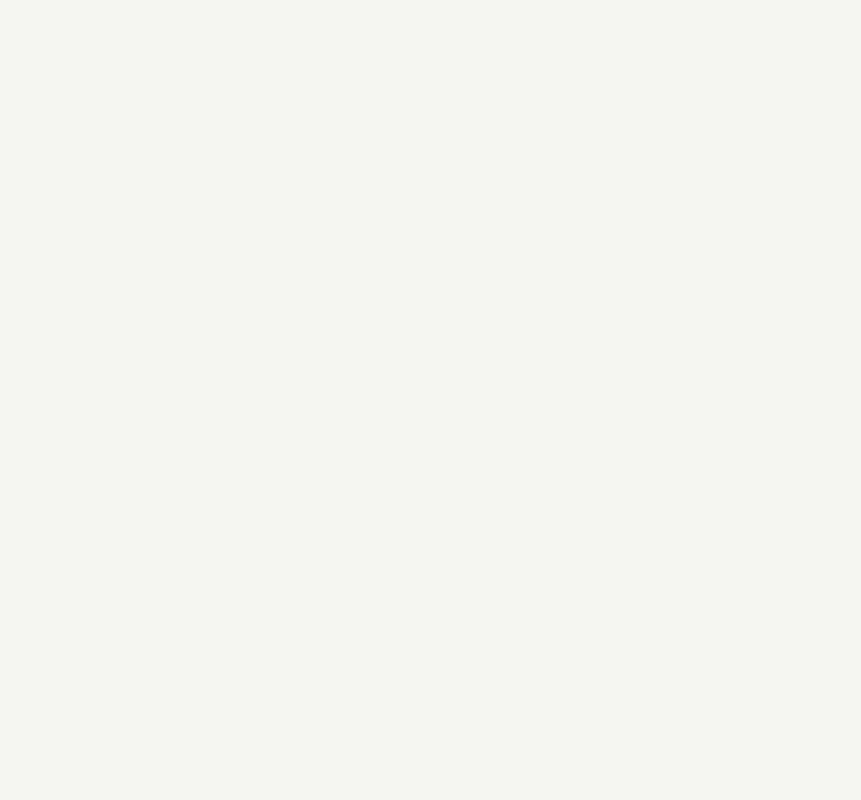
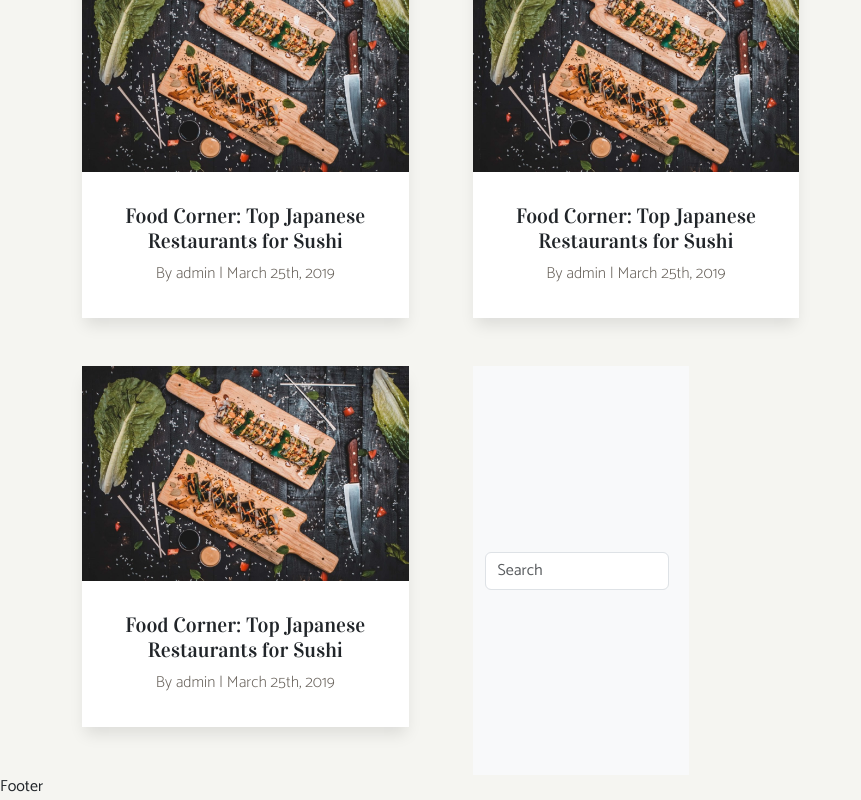
Before and after one commit to mohamed-jebali/proj-html-vuejs, a Vue app: page / in a window 1280 px wide. Shown: the part 3646-4446 px from the top of the page, without its empty margins (0-861 px from the left). Before the commit the page ends 3628 px from the top, so only its background shows below. Built offline with nearby package versions, Linux system fonts and the light colour scheme.

Commit message:
working on AppPosts

```diff
--- a/src/components/Main_Components/AppMain.vue
+++ b/src/components/Main_Components/AppMain.vue
@@ -4,6 +4,7 @@
   <AppPopularRecipes/>
   <AppCulinary/>
   <AppFarm/>
+  <AppPosts/>
   </template>
   <script>
   import AppJumbotron from '../Main_Components/AppJumbotron.vue';
@@ -11,6 +12,7 @@
   import AppPopularRecipes from './AppPopularRecipes.vue';
   import AppCulinary from './AppCulinary.vue';
   import AppFarm from './AppFarm.vue';
+  import AppPosts from './AppPosts.vue';
   export default {
     name:"AppMain",
     components:{
@@ -18,7 +20,8 @@
       AppFoodieJournal,
       AppPopularRecipes,
       AppCulinary,
-      AppFarm
+      AppFarm,
+      AppPosts
     }
   }
   </script>
--- /dev/null
+++ b/src/components/Main_Components/AppPosts.vue
@@ -0,0 +1,130 @@
+<template>
+       <div class="container">
+        <div class="image-wrapper d-flex flex-wrap">
+            <div class="card-dish-social p-0 mb-5">
+                    <div class="img-container">
+                        <img src="../../assets/img/single-post-img3-1200x790.jpg"/>
+                    </div>
+                    <div class="text-card-container text-center">
+                        <h4>
+                            Food Corner: Top Japanese Restaurants for Sushi
+                        </h4>
+                        <p class="description mt-1">
+                            By admin | March 25th, 2019
+                        </p>
+                    </div>
+            </div>
+            <div class="card-dish-social p-0 mb-5">
+                    <div class="img-container">
+                        <img src="../../assets/img/single-post-img3-1200x790.jpg"/>
+                    </div>
+                    <div class="text-card-container text-center">
+                        <h4>
+                            Food Corner: Top Japanese Restaurants for Sushi
+                        </h4>
+                        <p class="description mt-1">
+                            By admin | March 25th, 2019
+                        </p>
+                    </div>
+            </div>
+            <div class="card-dish-social p-0 mb-5">
+                    <div class="img-container">
+                        <img src="../../assets/img/single-post-img3-1200x790.jpg"/>
+                    </div>
+                    <div class="text-card-container text-center">
+                        <h4>
+                            Food Corner: Top Japanese Restaurants for Sushi
+                        </h4>
+                        <p class="description mt-1">
+                            By admin | March 25th, 2019
+                        </p>
+                    </div>
+            </div>
+   <nav class="navbar bg-body-tertiary">
+  <div class="container-fluid">
+    <form class="d-flex" role="search">
+      <input class="form-control me-2" type="search" placeholder="Search" aria-label="Search">
+    </form>
+  </div>
+    </nav>
+        </div>
+    </div>
+</template>
+<script>
+export default {
+
+}
+</script>
+<style lang="scss" scoped>
+@use '../../styles/partials/mixin' as *;
+@use '../../styles/partials/variables' as *;
+
+.card-group{
+    width: 30%;
+    height: 100%;
+    img{
+        width: 100%;
+    }
+}
+.left-side{
+    width: 45%;
+}
+h4{
+    font-weight: 200;
+    font-size: 1rem;
+}
+p{
+    font-weight: 200;
+    color: $darkGrey;
+}
+button{
+        background-color: $orange;
+        padding: 0.8rem 2.5rem;
+        color: $white;
+        font-weight: 200;
+        border-radius: 0.2rem;
+        font-size: 0.9rem;
+        border: none;
+    }
+    .card-dish-social{
+    background-color: white;
+    box-shadow: 0px 10px 15px -3px rgba(0,0,0,0.1);
+    width: calc(35% - 4rem );
+    height: 100%;
+    margin-right: 4rem;
+    h4{
+        font-size: 1.3rem;
+        margin-top: 1rem;
+        font-family: 'Vidaloka', serif;
+    }
+    img{
+        width: 100%;
+        &:hover{
+            opacity: 0.5;
+            transition: 1s;
+            background-color: radial-gradient(circle farthest-side, #fceabb, #f8b500);
+        }
+    }
+    button{
+        background-color: $orange;
+        padding: 0.8rem 2.5rem;
+        color: $white;
+        font-weight: 200;
+        border-radius: 0.15rem;
+        font-size: 0.9rem;
+        border: none;
+        margin-bottom: 1rem;
+    }
+    .description{
+        font-weight: 200;
+    }
+    .dish-recipe{
+        color: $darkGrey;
+        font-weight: 200;
+    }
+    .text-card-container{
+    padding: 1rem 1.5rem;
+}
+}
+
+</style>
```
